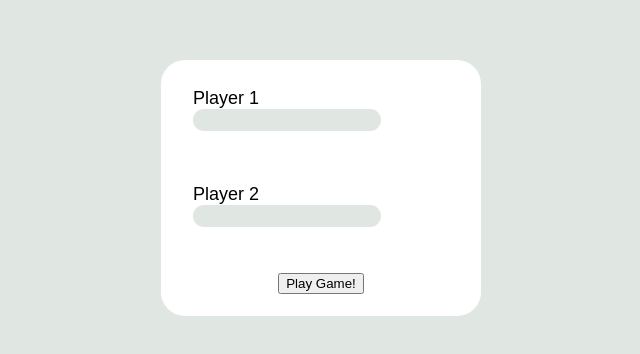
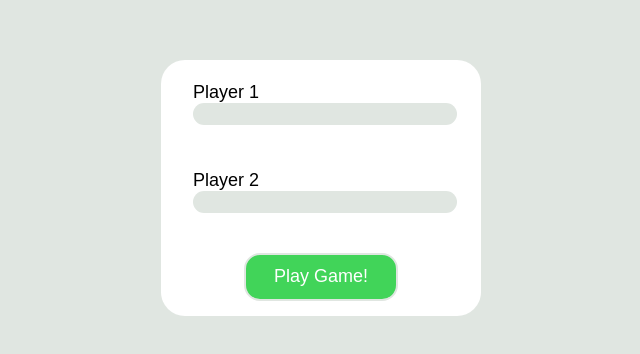
Before and after one commit to LineZealot/odin-tic-tac-toe, a website: page index.html in a window 1280 px wide. Shown: the part 212-566 px from the top of the page, without its empty margins (319-959 px from the left). Drawn offline with Linux system fonts and the light colour scheme.

Commit message:
style.css form elements responsive style

```diff
--- a/style.css
+++ b/style.css
@@ -38,7 +38,7 @@ body {
   align-items: center;
   width: max(25vw, 200px);
   height: max(20vw, 200px);
-  font-size: 18px;
+  font-size: max(1.2vw, 18px);
   background-color: white;
   border-radius: 24px;
 }
@@ -52,10 +52,10 @@ fieldset {
 
 .player-form {
   align-self: flex-end;
-  height: 20px;
-  width: max(13.5vw, 180px);
+  height: max(1.4vw, 20px);
+  width: 100%;
   padding-left: 0.5vw;
-  font-size: 18px;
+  font-size: max(1.2vw, 18px);
   border: none;
   border-radius: 16px;
   background-color: var(---background-grey-green);
@@ -70,6 +70,28 @@ fieldset {
   display: flex;
   justify-content: center;
   align-items: center;
+}
+
+.form-button {
+  display: flex;
+  justify-content: center;
+  align-items: center;
+  width: max(12vw, 150px);
+  height: max(2.2vw, 48px);
+  font-size: max(1.2vw, 18px);
+  color: white;
+  background-color: rgb(65, 212, 89);
+  border-radius: 16px;
+  border: 0.2vw solid var(---background-grey-green);
+}
+
+.form-button:hover {
+  background-color: rgb(69, 167, 86);
+}
+
+.form-button:active {
+  background-color: rgb(54, 117, 64);
+  color: var(---background-grey-green);
 }
 
 .player-slot {
```
